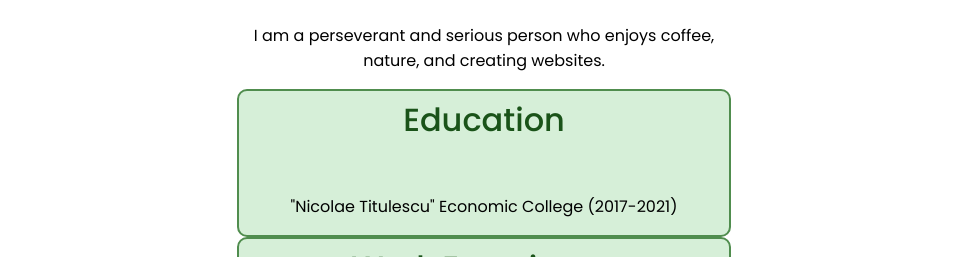
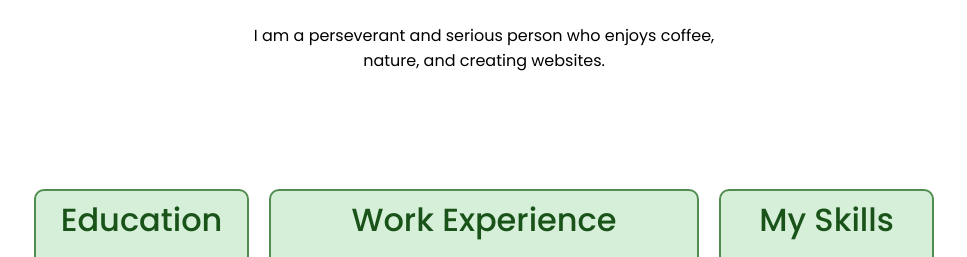
Before and after one commit to gavrisgeorge21/personal-site, a plain HTML site: page index.html in a window 1280 px wide. Shown: the part 977-1234 px from the top of the page, without its empty margins (156-1123 px from the left). Drawn offline with Linux system fonts and the light colour scheme.

Commit message:
Refactor CSS styles for consistency and clarity

```diff
--- a/style.css
+++ b/style.css
@@ -62,7 +62,7 @@
   border-radius: 50%;
   border: 3px solid #508d4e;
 }
-.informations {
+.information {
   display: grid;
   margin-top: 100px;
   grid-template-columns: 1fr 2fr 1fr;
```
